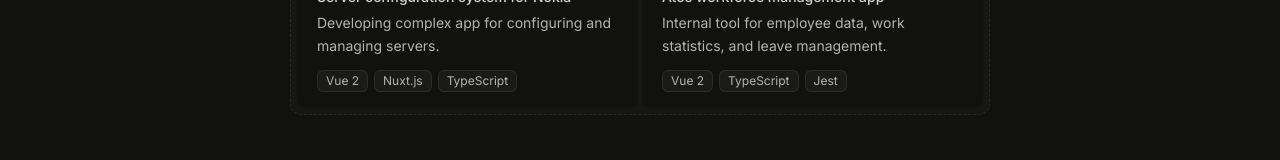
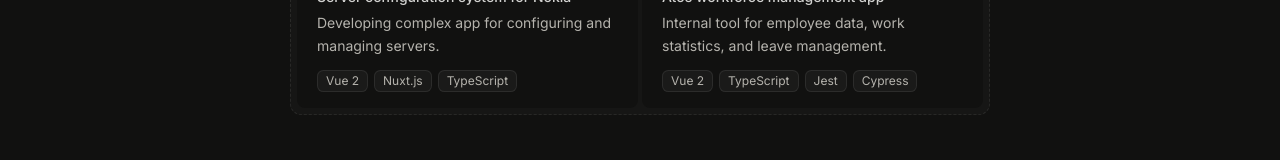
Before and after one commit to adambien94/Portfolio, a Next.js app: page / in a window 1280 px wide. Shown: the part 3464-3624 px from the top of the page. Built offline with nearby package versions, Linux system fonts and the light colour scheme.

Commit message:
update portfolio data

```diff
--- a/src/app/globals.css
+++ b/src/app/globals.css
@@ -59,7 +59,7 @@
   --liquid-glass-inset-bottom: rgba(255, 255, 255, 0.28);
   --liquid-glass-shadow:
     0 12px 48px rgba(0, 0, 0, 0.12), 0 2px 10px rgba(0, 0, 0, 0.08);
-  --liquid-glass-sheen-radial: rgba(17, 17, 16, 0.07);
+  --liquid-glass-sheen-radial: rgba(17, 17, 16, 0.085);
   --liquid-glass-sheen-linear-start: rgba(17, 17, 16, 0.02);
   --liquid-glass-sheen-linear-mid: rgba(17, 17, 16, 0.02);
   --liquid-glass-brightness: 0.98;
--- a/src/data/portfolio.ts
+++ b/src/data/portfolio.ts
@@ -130,7 +130,7 @@ export const otherCommercialProjects: OtherCommercialProject[] = [
     name: "Atos workforce management app",
     description:
       "Internal tool for employee data, work statistics, and leave management.",
-    stack: ["Vue 2", "TypeScript", "Jest"],
+    stack: ["Vue 2", "TypeScript", "Jest", "Cypress"],
   },
 ];
 
```
